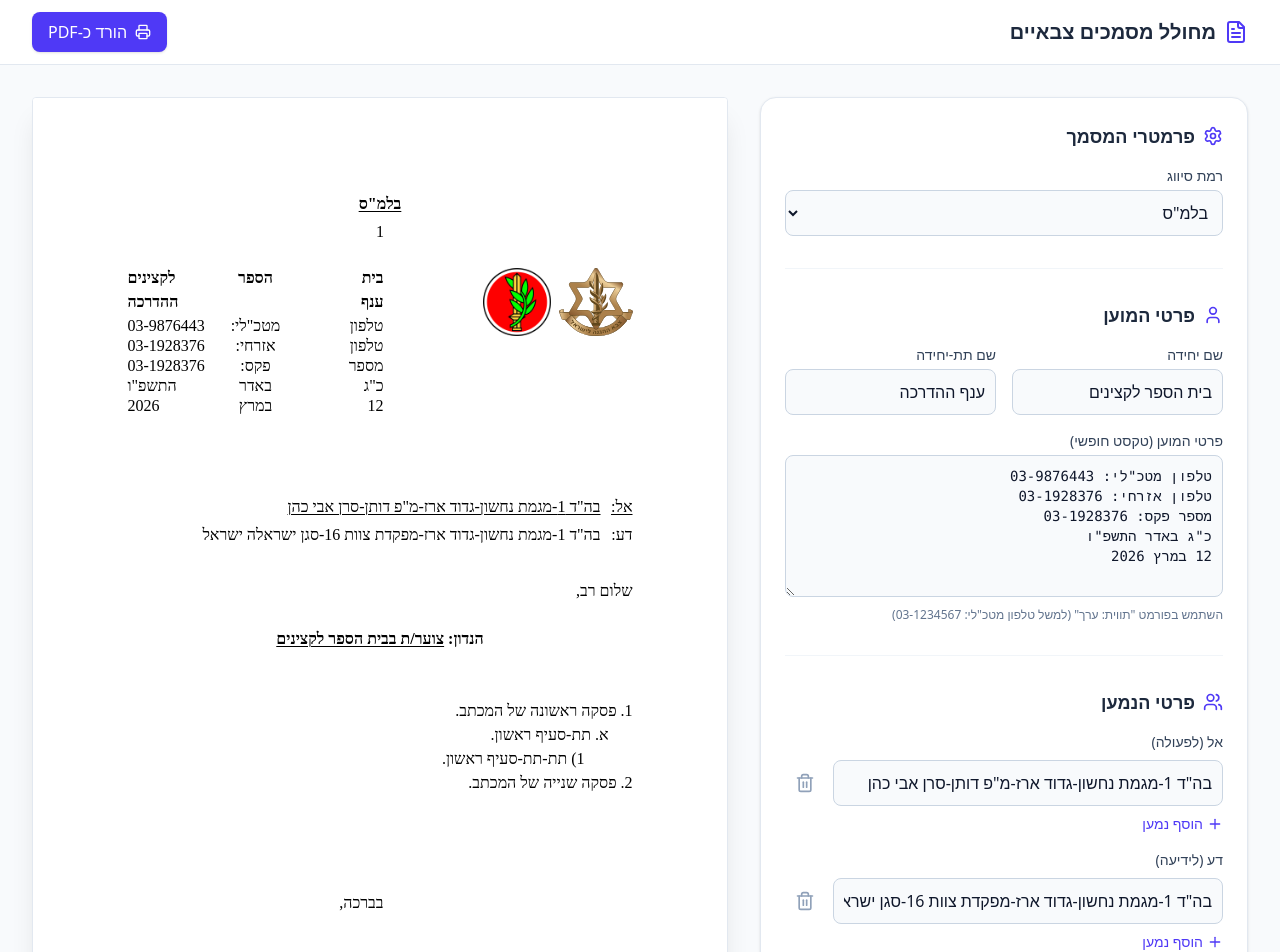
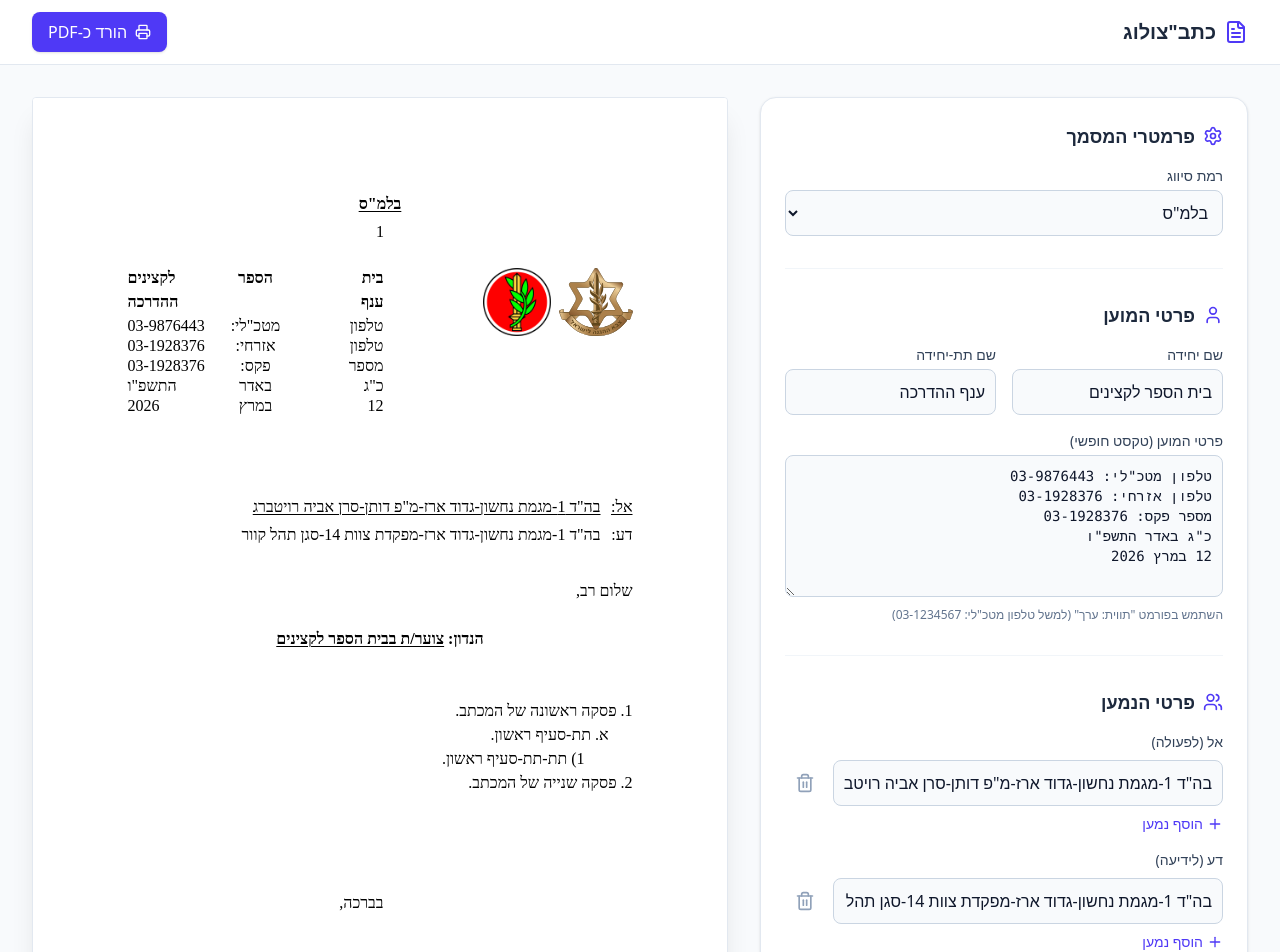
Before and after one commit to DolevCohen2104/Katbatz, a React (Vite) app: page / in a window 1280 px wide. Shown: the top 952 px of the page. Built offline with nearby package versions, Linux system fonts and the light colour scheme; a web font is replaced by a local one.

Commit message:
first push

```diff
--- a/index.html
+++ b/index.html
@@ -3,7 +3,8 @@
   <head>
     <meta charset="UTF-8" />
     <meta name="viewport" content="width=device-width, initial-scale=1.0" />
-    <title>My Google AI Studio App</title>
+    <title>כתב"צולוג</title>
+    <link rel="icon" type="image/png" href="/favicon.png" />
   </head>
   <body>
     <div id="root"></div>
--- a/package.json
+++ b/package.json
@@ -1,5 +1,5 @@
 {
-  "name": "react-example",
+  "name": "katbatzolog",
   "private": true,
   "version": "0.0.0",
   "type": "module",
--- a/src/App.tsx
+++ b/src/App.tsx
@@ -36,6 +36,8 @@ interface DocumentData {
   signatureImage?: string | null;
 }
 
+const STORAGE_KEY = 'katbatzolog_data';
+
 const defaultValues: DocumentData = {
   classification: 'בלמ"ס',
   unitName: 'בית הספר לקצינים',
@@ -45,8 +47,8 @@ const defaultValues: DocumentData = {
 מספר פקס: 03-1928376
 כ"ג באדר התשפ"ו
 12 במרץ 2026`,
-  toRecipients: [{ value: 'בה"ד 1-מגמת נחשון-גדוד ארז-מ"פ דותן-סרן אבי כהן' }],
-  ccRecipients: [{ value: 'בה"ד 1-מגמת נחשון-גדוד ארז-מפקדת צוות 16-סגן ישראלה ישראל' }],
+  toRecipients: [{ value: 'בה"ד 1-מגמת נחשון-גדוד ארז-מ"פ דותן-סרן אביה רויטברג' }],
+  ccRecipients: [{ value: 'בה"ד 1-מגמת נחשון-גדוד ארז-מפקדת צוות 14-סגן תהל קוור' }],
   subject: 'צוער/ת בבית הספר לקצינים',
   body: '1. פסקה ראשונה של המכתב.\nא. תת-סעיף ראשון.\n1) תת-תת-סעיף ראשון.\n2. פסקה שנייה של המכתב.',
   gender: 'זכר',
@@ -59,8 +61,25 @@ const defaultValues: DocumentData = {
 
 export default function App() {
   const { register, control, watch, handleSubmit, setValue } = useForm<DocumentData>({
-    defaultValues,
+    defaultValues: (() => {
+      const saved = localStorage.getItem(STORAGE_KEY);
+      if (saved) {
+        try {
+          return JSON.parse(saved);
+        } catch (e) {
+          console.error('Failed to parse saved data', e);
+        }
+      }
+      return defaultValues;
+    })(),
   });
+
+  React.useEffect(() => {
+    const subscription = watch((value) => {
+      localStorage.setItem(STORAGE_KEY, JSON.stringify(value));
+    });
+    return () => subscription.unsubscribe();
+  }, [watch]);
 
   const { fields: toFields, append: appendTo, remove: removeTo } = useFieldArray({
     control,
@@ -221,7 +240,7 @@ export default function App() {
         <div className="max-w-7xl mx-auto px-4 sm:px-6 lg:px-8 h-16 flex items-center justify-between">
           <div className="flex items-center gap-2">
             <FileText className="w-6 h-6 text-indigo-600" />
-            <h1 className="text-xl font-semibold text-slate-800">מחולל מסמכים צבאיים</h1>
+            <h1 className="text-xl font-semibold text-slate-800">כתב&quot;צולוג</h1>
           </div>
           <button
             onClick={handleDownload}
```
Also changed, not shown: public/favicon.png (added), 1 other file (tests, documents, lock files or other folders).
